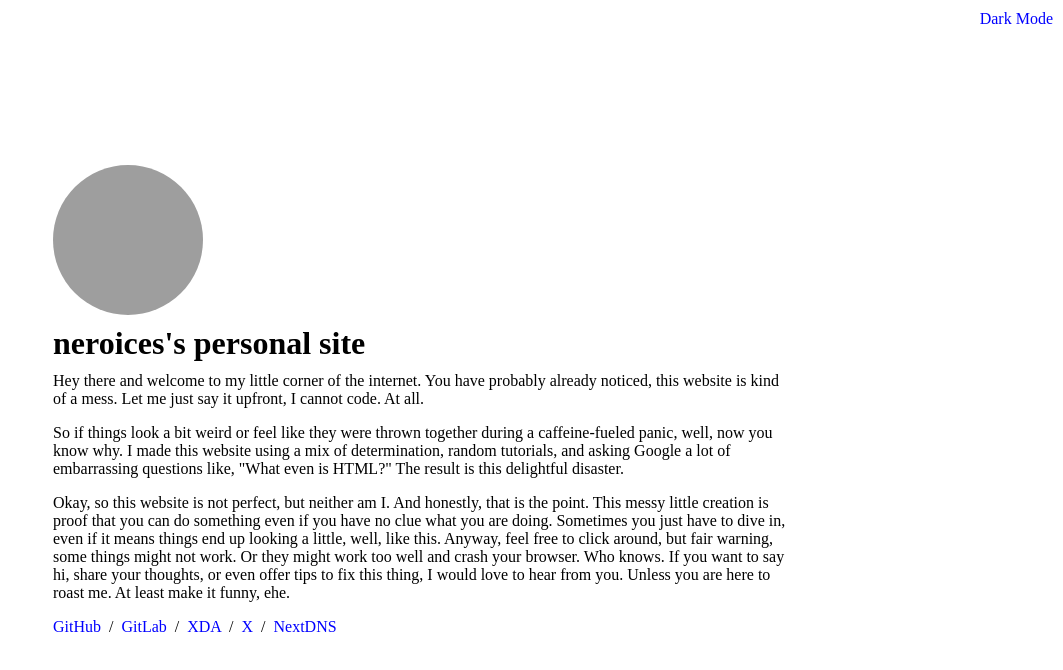
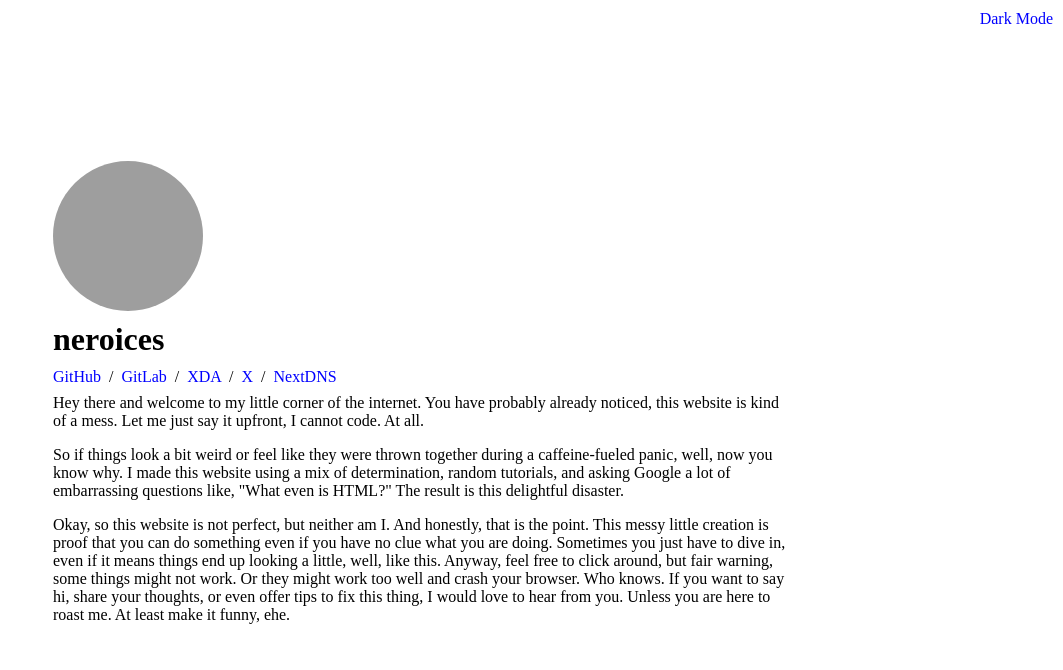
Before and after one commit to neroices/slce.moe, a plain HTML site: page index.html in a window 1280 px wide. Shown: the whole page, without its empty margins (217-1280 px from the left). Drawn offline with Linux system fonts and the light colour scheme; grey boxes are pictures that could not be loaded.

Commit message:
A lil bit changes

```diff
--- a/index.html
+++ b/index.html
@@ -113,8 +113,15 @@
     <body>
         <div class="container">
             <img src="https://github.com/neroices.png" alt="neroices" />
-            <h1><strong>neroices's personal site</strong></h1>
+            <h1><strong>neroices</strong></h1>
             <a href="#" class="toggle tr" onclick="toggleDarkMode()">Dark Mode</a>
+            <a href="https://github.com/neroices">GitHub</a> &nbsp;/&nbsp;
+            <a href="https://gitlab.com/neroices">GitLab</a> &nbsp;/&nbsp;
+            <a href="https://xdaforums.com/m/alicization.10996241/">XDA</a>
+            &nbsp;/&nbsp;
+            <a href="https://x.com/letsmakeices">X</a> &nbsp;/&nbsp;
+            <a href="https://nextdns.io/?from=bskxrt52">NextDNS</a>
+            <hr style="height:6pt; visibility:hidden;" />
             <p>
                 Hey there and welcome to my little corner of the internet. You
                 have probably already noticed, this website is kind of a mess.
@@ -140,12 +147,6 @@
                 tips to fix this thing, I would love to hear from you. Unless
                 you are here to roast me. At least make it funny, ehe.
             </p>
-            <a href="https://github.com/neroices">GitHub</a> &nbsp;/&nbsp;
-            <a href="https://gitlab.com/neroices">GitLab</a> &nbsp;/&nbsp;
-            <a href="https://xdaforums.com/m/alicization.10996241/">XDA</a>
-            &nbsp;/&nbsp;
-            <a href="https://x.com/letsmakeices">X</a> &nbsp;/&nbsp;
-            <a href="https://nextdns.io/?from=bskxrt52">NextDNS</a>
         </div>
 
         <script>
```
